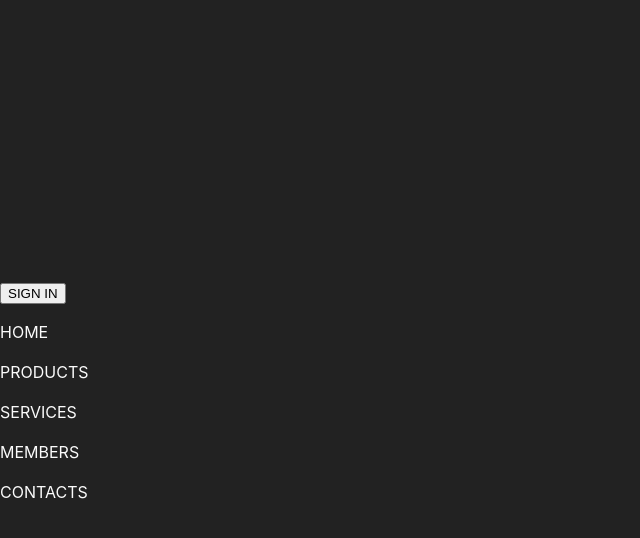
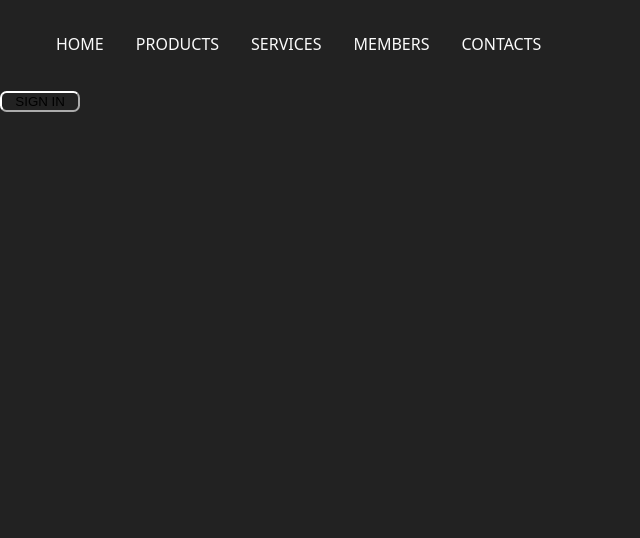
Before and after one commit to AnneSolarte/P.Web---2024, a React (Vite) app in the folder LogitechPage/: page / in a window 1280 px wide. Shown: the top 538 px of the page, without its empty margins (0-640 px from the left). Built offline with nearby package versions, Linux system fonts and the light colour scheme.

Commit message:
TopBar and style

```diff
--- a/LogitechPage/src/App.css
+++ b/LogitechPage/src/App.css
@@ -0,0 +1,36 @@
+#root {
+    display: flex;
+    width: 100%;
+    height: 100%;
+    margin: 0 ;
+    padding: 0;
+
+  }
+
+#button{
+    background-color: rgba(255, 255, 255, 0);
+    border-color: white;
+    border-radius: 0.5em;
+    font-weight: 500;
+    padding-left: 1em;
+    padding-right: 1em;
+}
+
+.SectionsList{
+    display: flex;
+
+}
+
+.SectionsList li{
+    padding: 1rem;
+    list-style: none;
+    font-weight: 500;
+}
+
+.SectionsList li:hover{
+    color: aqua;
+}
+
+.TopBar {
+    margin-top: 0;
+}
--- a/LogitechPage/src/App.jsx
+++ b/LogitechPage/src/App.jsx
@@ -1,12 +1,10 @@
-
-import { Button } from './components/Button/Button';
-import { SectionsList } from './components/TopBarSectionsList/TopBarSectionsList';
+import TopBar  from './components/TopBar/TopBar'
+import './App.css'
 
 export default function App() {
   return (
     <>
-          <Button text='SIGN IN' press='none'/>
-          <SectionsList/>
+          <TopBar/>
     </>
   );
 }
--- a/LogitechPage/src/components/Button/Button.jsx
+++ b/LogitechPage/src/components/Button/Button.jsx
@@ -1,6 +1,6 @@
 export function Button(props) {
     const {text, press} = props
     return (
-        <button className={press}>{text}</button>
+        <button id='button' className={press} >{text}</button>
     )
 }
--- /dev/null
+++ b/LogitechPage/src/components/TopBar/TopBar.jsx
@@ -0,0 +1,12 @@
+
+import { Button } from '../Button/Button';
+import { SectionsList } from '../TopBarSectionsList/TopBarSectionsList';
+
+export default function TopBar() {
+  return (
+    <section className='TopBar'>
+          <SectionsList/>
+          <Button text='SIGN IN' press='none'/>
+    </section>
+  );
+}
--- a/LogitechPage/src/components/TopBarSection/TopBarSection.jsx
+++ b/LogitechPage/src/components/TopBarSection/TopBarSection.jsx
@@ -1,6 +1,6 @@
 export function Section(props) {
     const {text, press} = props
     return (
-        <p className={press}>{text}</p>
+        <li  className={press}>{text}</li>
     )
 }
--- a/LogitechPage/src/components/TopBarSectionsList/TopBarSectionsList.jsx
+++ b/LogitechPage/src/components/TopBarSectionsList/TopBarSectionsList.jsx
@@ -1,13 +1,14 @@
 import { Section } from '../TopBarSection/TopBarSection'
+import './TopBarSectionsList.css'
 
 export function SectionsList() {
     return (
-        <>
+        <ul className='SectionsList'>
             <Section text='HOME' press='none'></Section>
             <Section text='PRODUCTS' press='none'></Section>
             <Section text='SERVICES' press='none'></Section>
             <Section text='MEMBERS' press='none'></Section>
             <Section text='CONTACTS' press='none'></Section>
-        </>
+        </ul>
     )
 }
--- a/LogitechPage/src/index.css
+++ b/LogitechPage/src/index.css
@@ -1,13 +1,12 @@
 body{
   margin: 0;
   display: flex;
-  place-items: center;
   min-width: 320px;
   min-height: 100vh;
 }
 
 :root {
-  font-family: Inter, system-ui, Avenir, Helvetica, Arial, sans-serif;
+  font-family:system-ui, -apple-system, BlinkMacSystemFont, 'Segoe UI', Roboto, Oxygen, Ubuntu, Cantarell, 'Open Sans', 'Helvetica Neue', sans-serif;
   line-height: 1.5;
   font-weight: 400;
 
```
Also changed, not shown: LogitechPage/src/components/LogoImg/LogoImg.jsx (added), LogitechPage/src/components/TopBarSectionsList/TopBarSectionsList.css (added).
